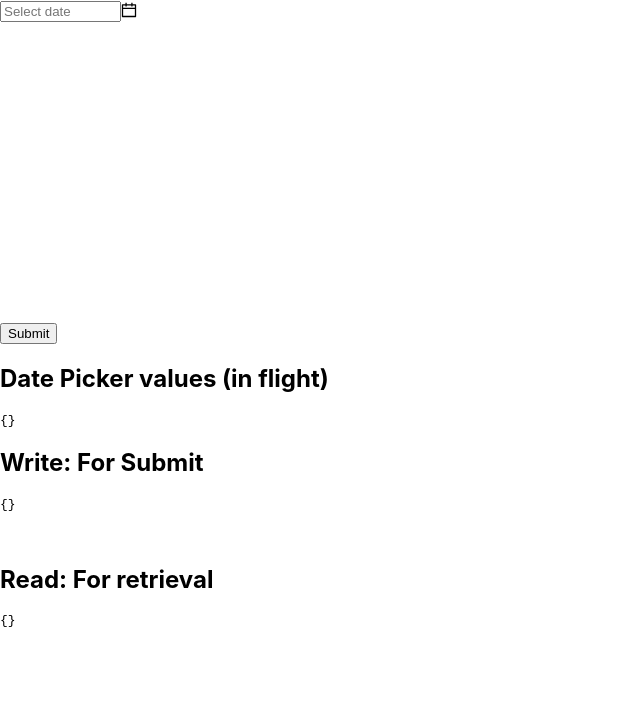
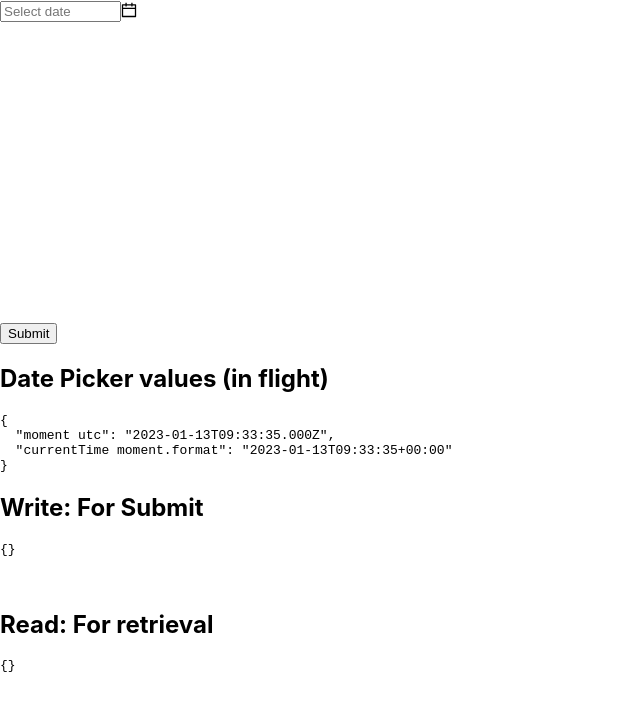
Before and after one commit to iankhor/antd-jest, a React (Create React App) app: page / in a window 1280 px wide. Shown: the top 710 px of the page, without its empty margins (0-640 px from the left). Built offline with nearby package versions, Linux system fonts and the light colour scheme.

Commit message:
more clarity

```diff
--- a/src/App.js
+++ b/src/App.js
@@ -26,6 +26,8 @@ function App() {
   const expectedPersisted = payloadForSubmit?.expectedPersisted
 
   const parsedSubmittedPayload = Object.keys(payloadForSubmit).length > 0 ?  { actual: moment(actualPersisted).format('DD/MM/YYYY'), expected: moment(expectedPersisted).format('DD/MM/YYYY') }: {}
+
+  console.log(moment().utc().format())
 
 
   return (
--- a/src/components/DisplayDateValues.js
+++ b/src/components/DisplayDateValues.js
@@ -1,4 +1,6 @@
 import {  Form } from 'antd';
+import moment from 'moment'
+
 
 
 export default function DisplayDateValues() {
@@ -6,7 +8,7 @@ export default function DisplayDateValues() {
   const dateMoment = Form.useWatch ('date', form);
 
   const buildDateDisplays = () => {
-    return JSON.stringify({ "date (moment)": dateMoment }, null, 2)
+    return JSON.stringify({ "date (moment)": dateMoment, "moment utc": moment().utc(),  "currentTime moment.format": moment().format(), }, null, 2)
   }
 
   return(
```
Also changed, not shown: 1 other file (tests, documents, lock files or other folders).
